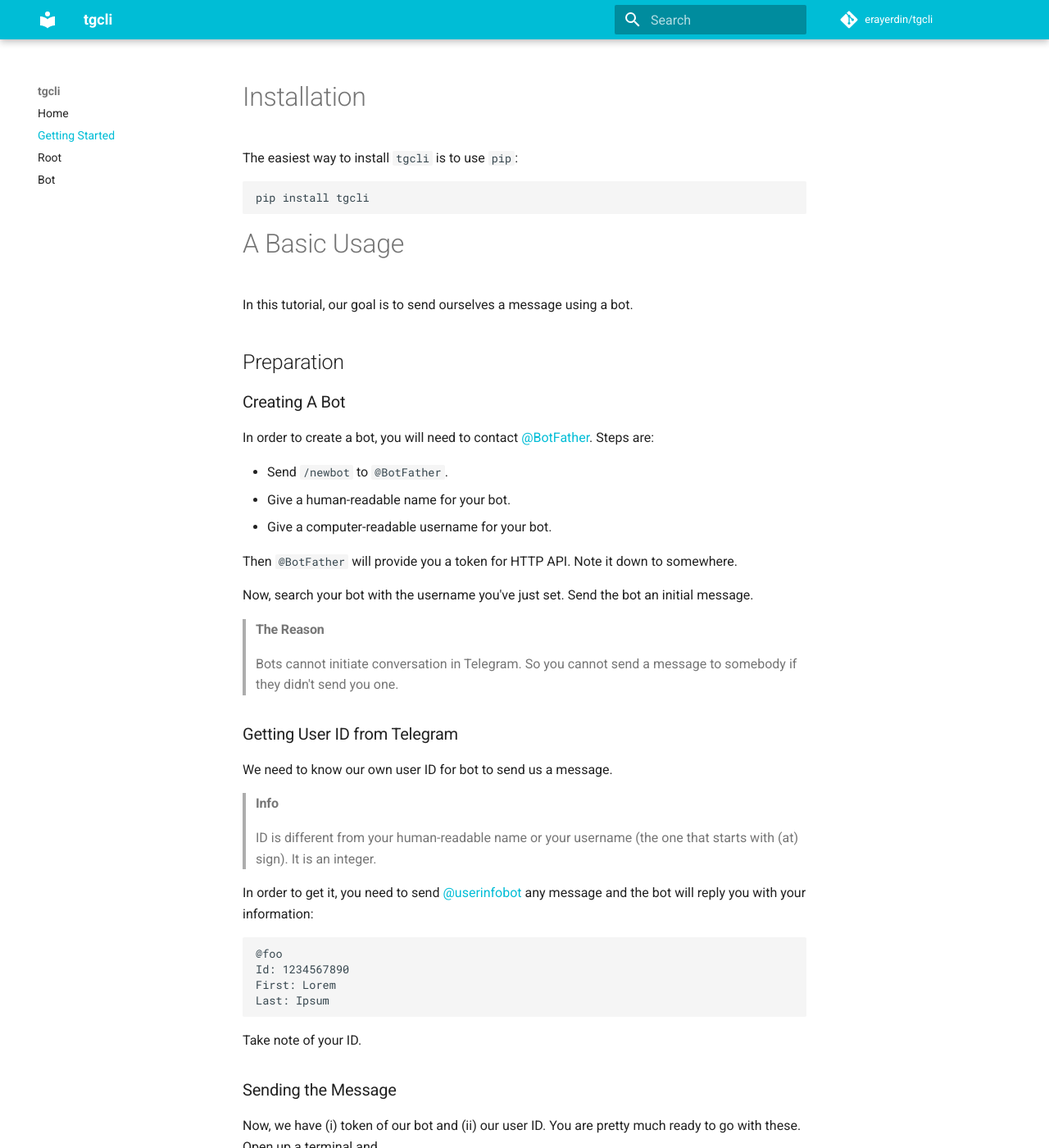
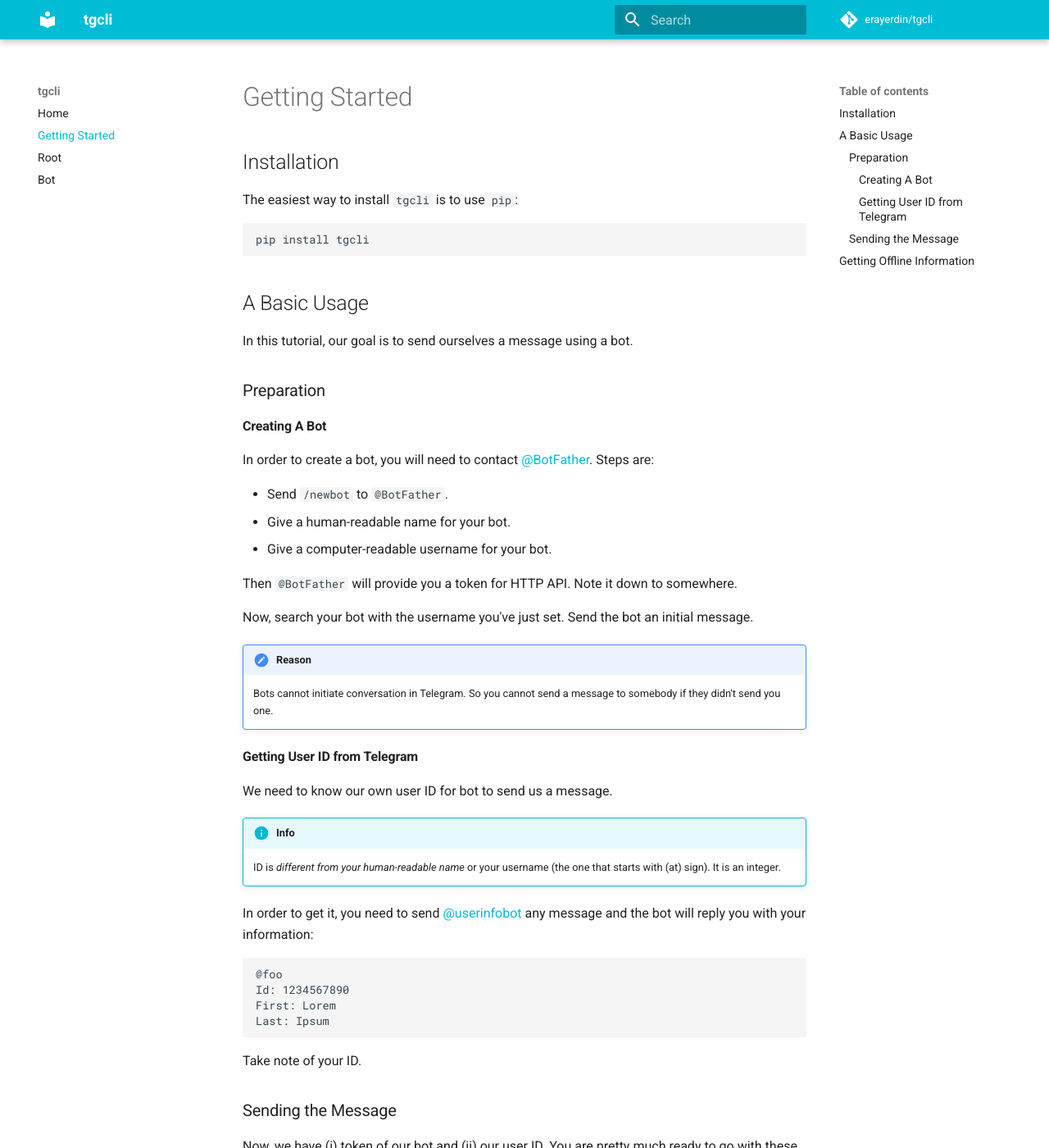
Before and after one commit to erayerdin/tgcli, an MkDocs documentation site: the page built from docs/getting-started.md, in a window 1280 px wide and 1400 px high. Shown: the whole window at 82% size. Built offline with MkDocs 1.6.1 and Material for MkDocs 9.7.7, drawn with Linux system fonts in a browser that asks for light colours; comment, search, counter and statistics services are not loaded.

Commit message:
updated getting-started

```diff
--- a/docs/introduction.md
+++ b/docs/getting-started.md
@@ -1,16 +1,18 @@
-# Installation
+# Getting Started
+
+## Installation
 
 The easiest way to install `tgcli` is to use `pip`:
 
     pip install tgcli
 
-# A Basic Usage
+## A Basic Usage
 
 In this tutorial, our goal is to send ourselves a message using a bot.
 
-## Preparation
+### Preparation
 
-### Creating A Bot
+#### Creating A Bot
 
 In order to create a bot, you will need to contact
 [@BotFather](https://t.me/BotFather). Steps are:
@@ -64,7 +66,7 @@
 bot token in the current terminal session. For more information about how to
 use bot, refer to [Bot](bot.md) section.
 
-# Getting Offline Information
+## Getting Offline Information
 
 You can use below to get usage information without referring to this
 documentation everytime:
--- a/mkdocs.yml
+++ b/mkdocs.yml
@@ -32,6 +32,6 @@
 
 nav:
     - Home: index.md
-    - Getting Started: introduction.md
+    - Getting Started: getting-started.md
     - Root: root.md
     - Bot: bot.md
```
Also changed, not shown: other parts of docs/getting-started.md (+7 -7 lines).
